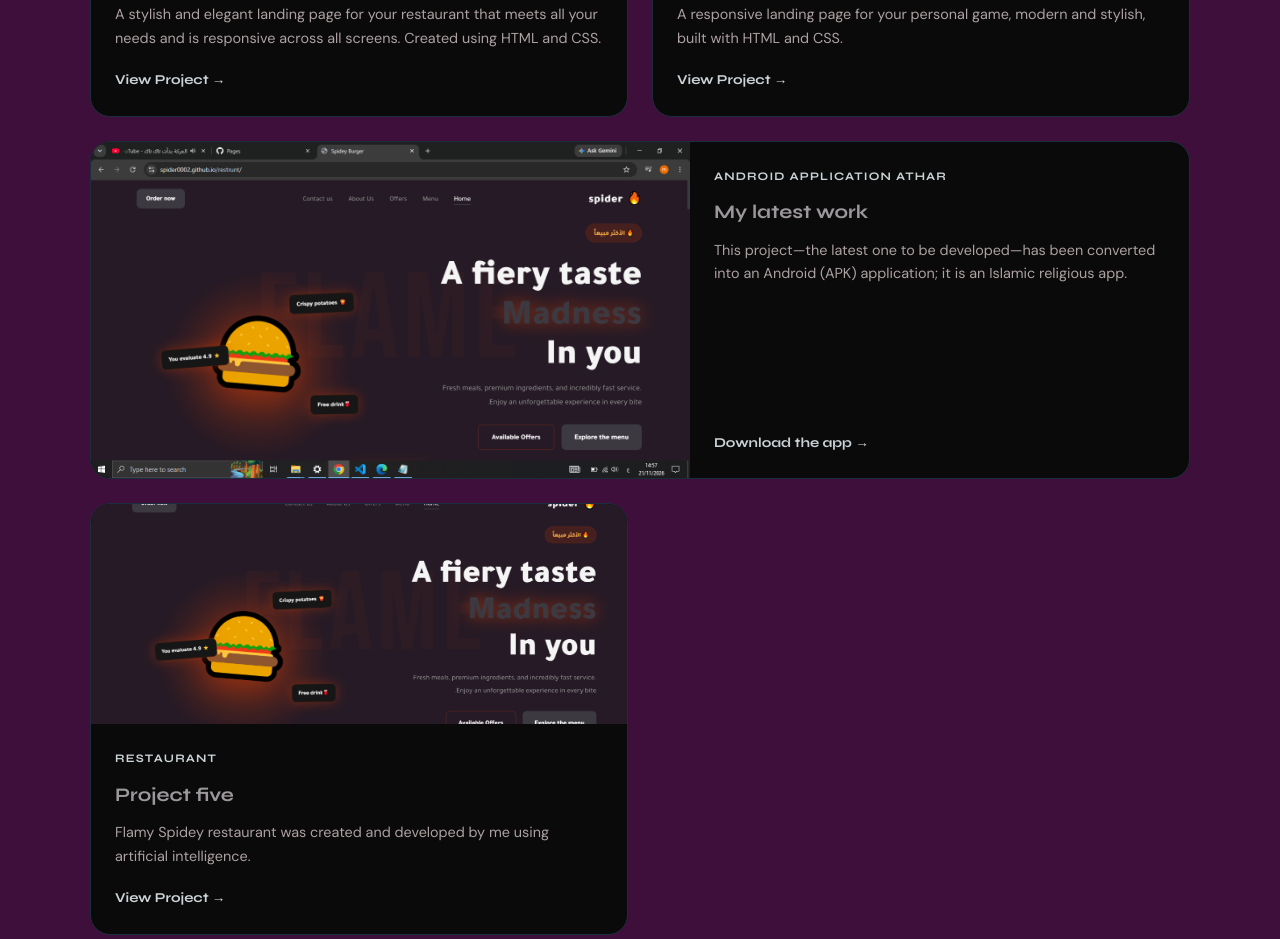
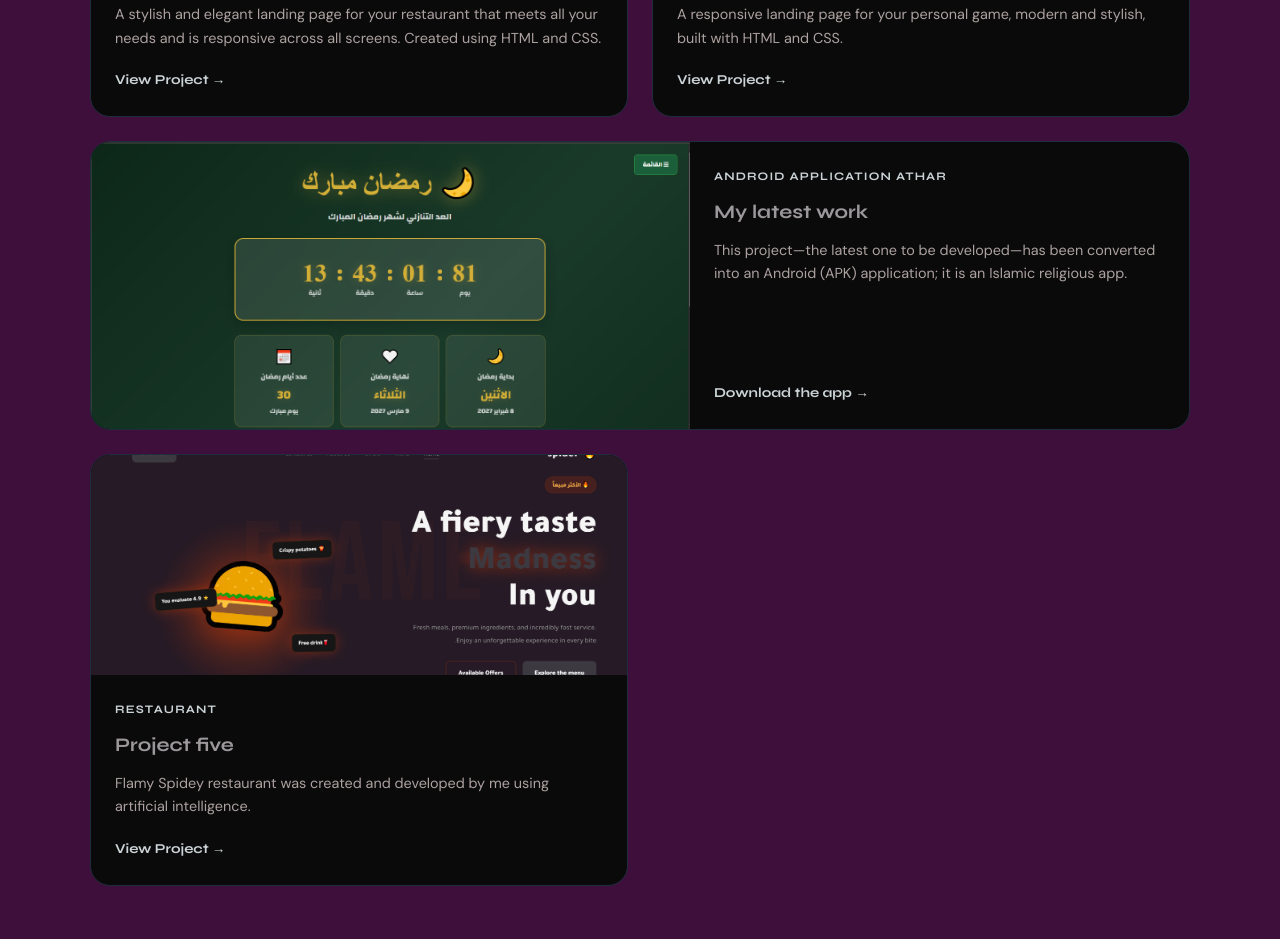
Before and after one commit to spider0002/protfileo77, a plain HTML site: page index.html in a window 1280 px wide. Shown: the part 2318-3257 px from the top of the page. Drawn offline with Linux system fonts and the light colour scheme.

Commit message:
Update index.html

```diff
--- a/index.html
+++ b/index.html
@@ -233,7 +233,7 @@
             Replace src, title, description, and href below -->
                 <article class="project-card featured reveal delay-1">
                     <div class="card-image">
-                        <img src="screenshot (168).png" alt="Project One" />
+                        <img src="Screenshot (166).png" alt="Project One" />
                         <div class="card-overlay">
 
                         </div>
```
